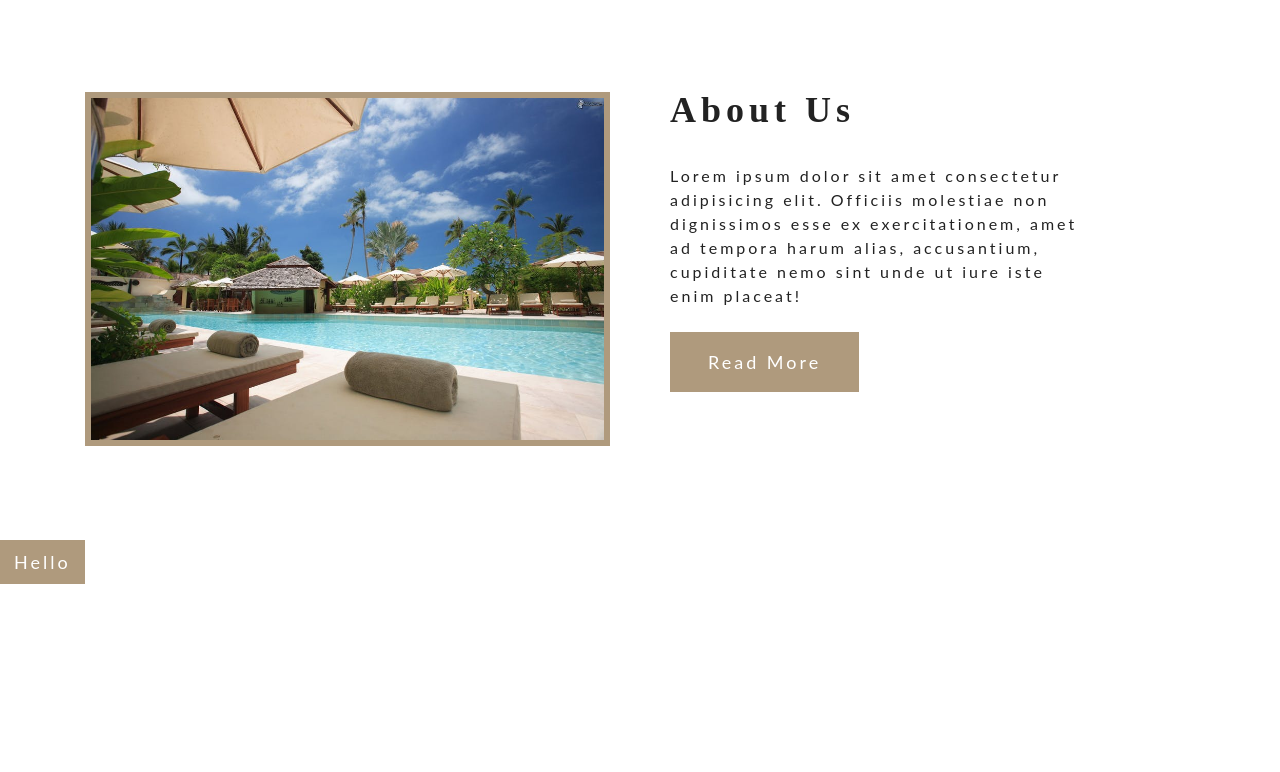
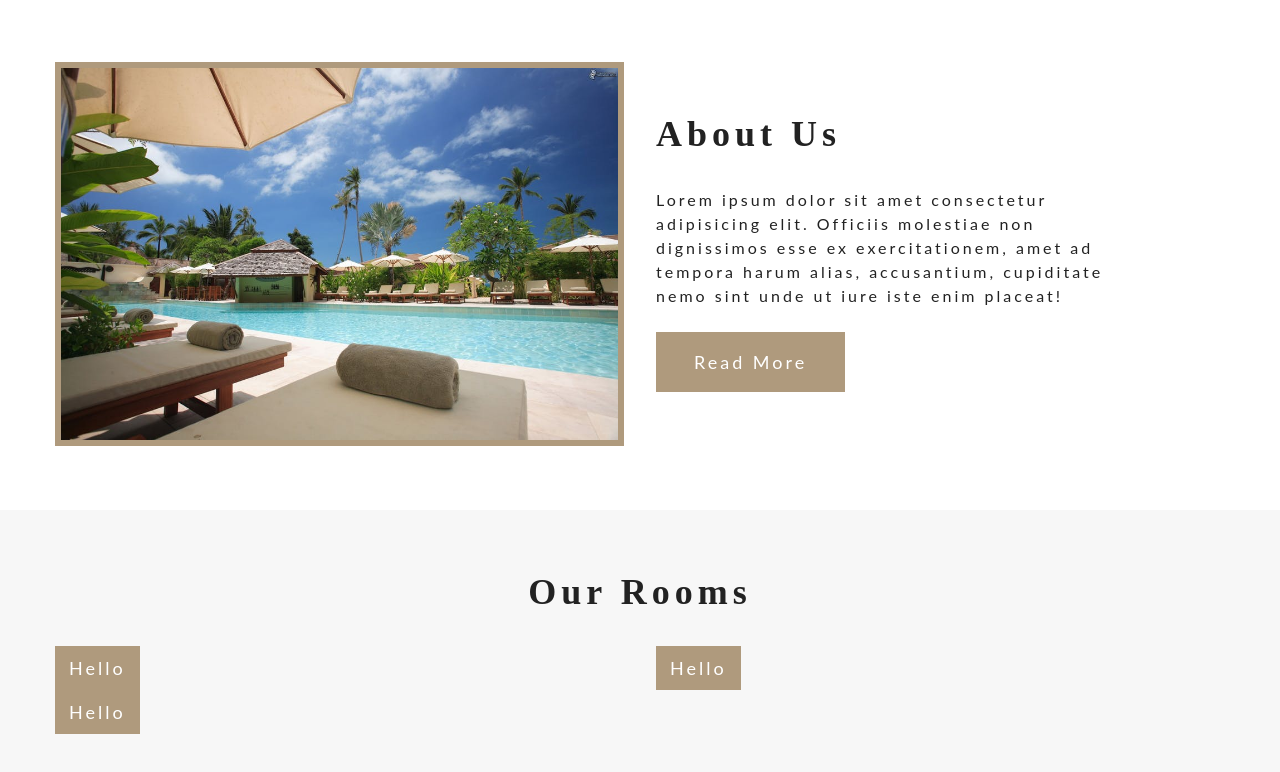
Before and after one commit to iyadhb/resort-project, a React (Create React App) app: page / in a window 1280 px wide. Shown: the part 802-1574 px from the top of the page. Before the commit the page ends 1386 px from the top, so only its background shows below. Built offline with nearby package versions, Linux system fonts and the light colour scheme.

Commit message:
Rooms Component

```diff
--- a/src/components/home/About.js
+++ b/src/components/home/About.js
@@ -48,12 +48,16 @@ width: 90vw;
 margin: 0 auto;
 
 ${media.desktop`
+.about-img,
+.about-info {
+    padding: ${setRem(0)}
+}
 width: 100vw;
 max-width: 1170px;
 display: grid;
 grid-template-columns: 1fr 1fr;
-grid-coloumn-gap:${setRem(32)};
-.about-img {
+grid-column-gap:${setRem(32)};
+.about-img, .about-info {
     align-self: center;
 }
 .about-info {
--- a/src/components/home/Rooms.js
+++ b/src/components/home/Rooms.js
@@ -1,14 +1,45 @@
 import React, { Component } from 'react'
 import Room from './Room'
+import styled from 'styled-components';
+import Title from '../globals/Title'
+import Section from '../globals/Section'
+import rooms from './rooms-data'
+import {setColor, media, setRem} from '../../styles'
 
 export default class Rooms extends Component {
+   state = {
+       rooms: rooms
+   }
+    render() {
+        return (
+           <Section color={setColor.lightGrey}>
+           <Title title="our Rooms" center />
+           <RoomCenter>
+           {this.state.rooms.map((room) =>{
+               return <Room key={room.id} room={room} />
+           })}
 
 
-    render() {
-        return (
-            <div>
-                <Room />
-            </div>
+           </RoomCenter>
+           </Section>
         )
     }
 }
+
+const RoomCenter = styled.div`
+width: 90vw;
+margin: 0 auto;
+${media.tablet`
+display: grid;
+grid-template-columns: 1fr 1fr;
+grid-column-gap: ${setRem(32)};
+`};
+${media.desktop`
+width: 100vw;
+max-width: 1170px;
+`};
+${media.large`
+grid-template-columns: repeat (3,1fr);
+
+`};
+`
```
